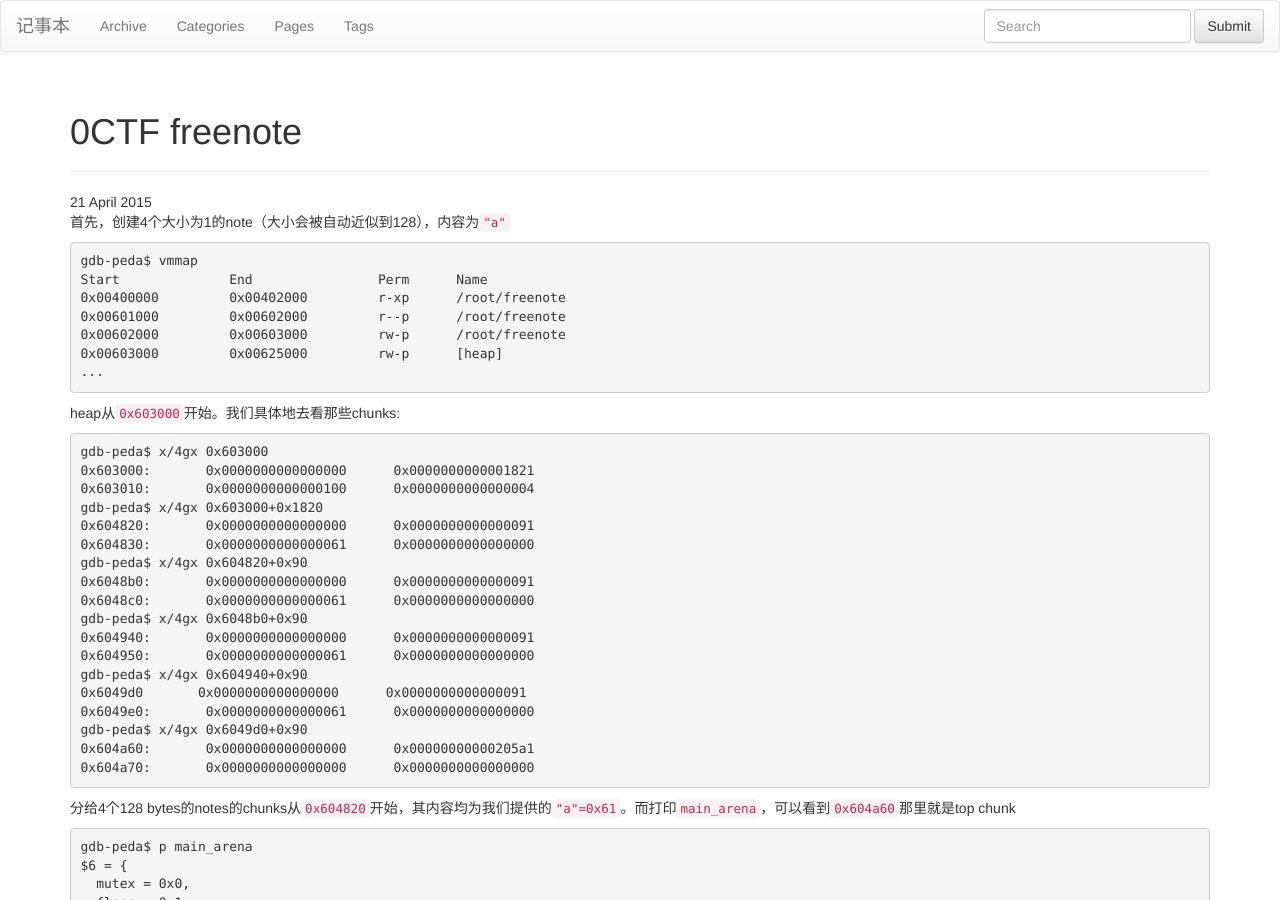
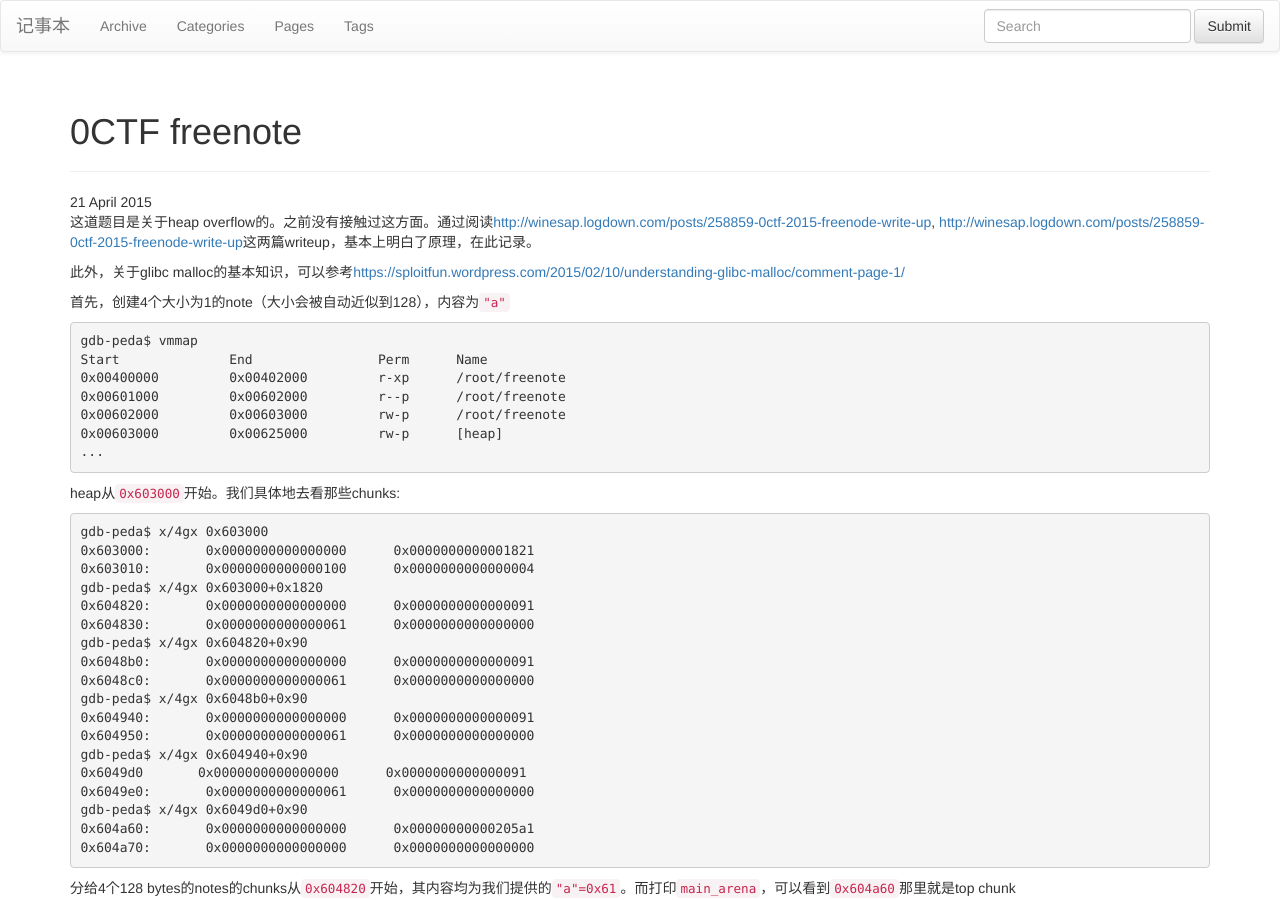
Before and after one commit to rk700/rk700.github.io, a Jekyll site: the page built from _posts/2015-04-21-0ctf-freenote.md, in a window 1280 px wide and 900 px high. Built offline with Jekyll 4.4.1, drawn with Linux system fonts in a browser that asks for light colours; nearby versions of some CDN libraries; library files that are not in the unit come from our copies; comment, search, counter and statistics services are not loaded.

Commit message:
freenote add reference

```diff
--- a/_posts/2015-04-21-0ctf-freenote.md
+++ b/_posts/2015-04-21-0ctf-freenote.md
@@ -8,6 +8,10 @@ tags:
   - linux
   - exploit
 ---
+
+这道题目是关于heap overflow的。之前没有接触过这方面。通过阅读[http://winesap.logdown.com/posts/258859-0ctf-2015-freenode-write-up](http://winesap.logdown.com/posts/258859-0ctf-2015-freenode-write-up), [http://winesap.logdown.com/posts/258859-0ctf-2015-freenode-write-up](http://winesap.logdown.com/posts/258859-0ctf-2015-freenode-write-up)这两篇writeup，基本上明白了原理，在此记录。
+
+此外，关于glibc malloc的基本知识，可以参考[https://sploitfun.wordpress.com/2015/02/10/understanding-glibc-malloc/comment-page-1/](https://sploitfun.wordpress.com/2015/02/10/understanding-glibc-malloc/comment-page-1/)
 
 首先，创建4个大小为1的note（大小会被自动近似到128），内容为`"a"`
 
```
